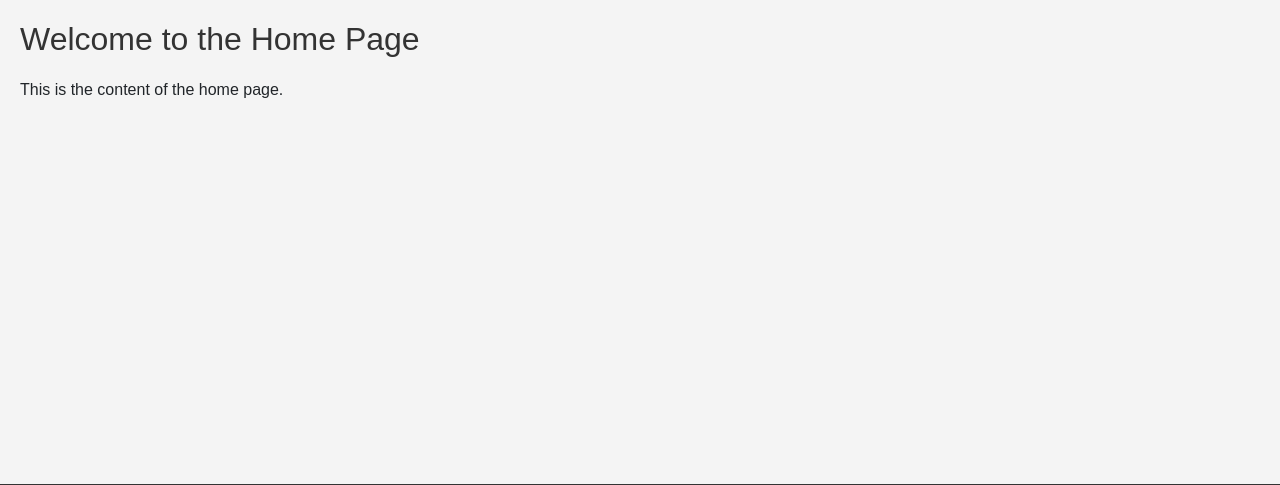
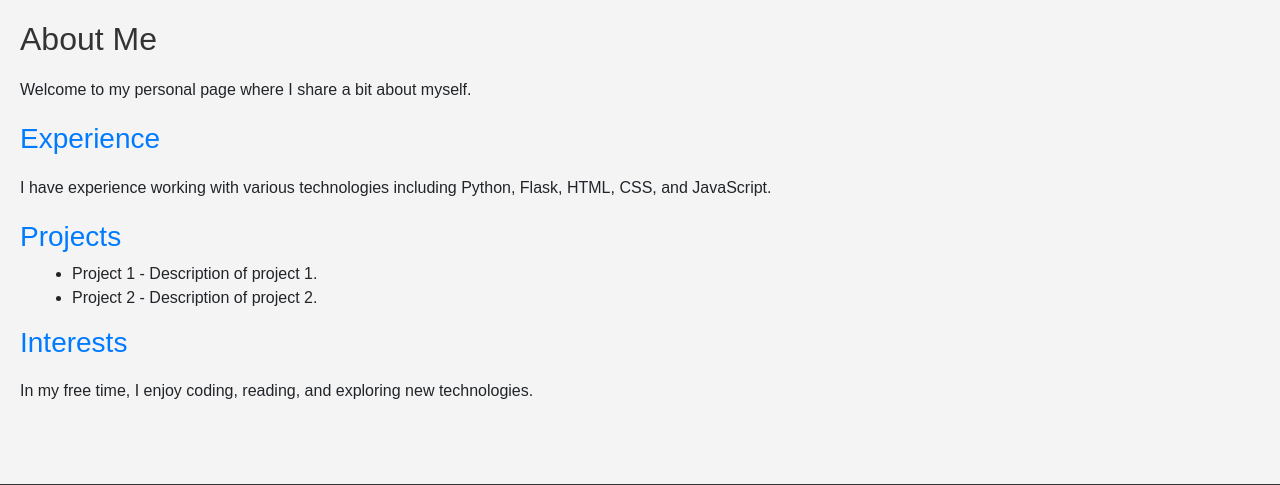
Before and after one commit to YuliaSaievych/pythonSaievych, a Flask app: page /page1 in a window 1280 px wide. Shown: the part 100-585 px from the top of the page. Run offline with Flask 3, Linux system fonts and the light colour scheme; some libraries are stand-ins or nearby versions.

Commit message:
Update page1.html

```diff
--- a/lab3/templates/page1.html
+++ b/lab3/templates/page1.html
@@ -1,10 +1,32 @@
 {% extends 'base.html' %}
 
-{% block title %}Головна{% endblock %}
+{% block title %}Page 1{% endblock %}
 
 {% block content %}
-    <section>
-        <h2>Welcome to the Home Page</h2>
-        <p>This is the content of the home page.</p>
-    </section>
+    <!DOCTYPE html>
+<html lang="en">
+<head>
+    <meta charset="UTF-8">
+    <meta name="viewport" content="width=device-width, initial-scale=1.0">
+    <link rel="stylesheet" href="{{ url_for('static', filename='css/styles.css') }}">
+    <title>Page 1</title>
+</head>
+<body>
+    <h2>About Me</h2>
+    <p>Welcome to my personal page where I share a bit about myself.</p>
+
+    <h3>Experience</h3>
+    <p>I have experience working with various technologies including Python, Flask, HTML, CSS, and JavaScript.</p>
+
+    <h3>Projects</h3>
+    <ul>
+        <li>Project 1 - Description of project 1.</li>
+        <li>Project 2 - Description of project 2.</li>
+    </ul>
+
+    <h3>Interests</h3>
+    <p>In my free time, I enjoy coding, reading, and exploring new technologies.</p>
+</body>
+</html>
+
 {% endblock %}
```
